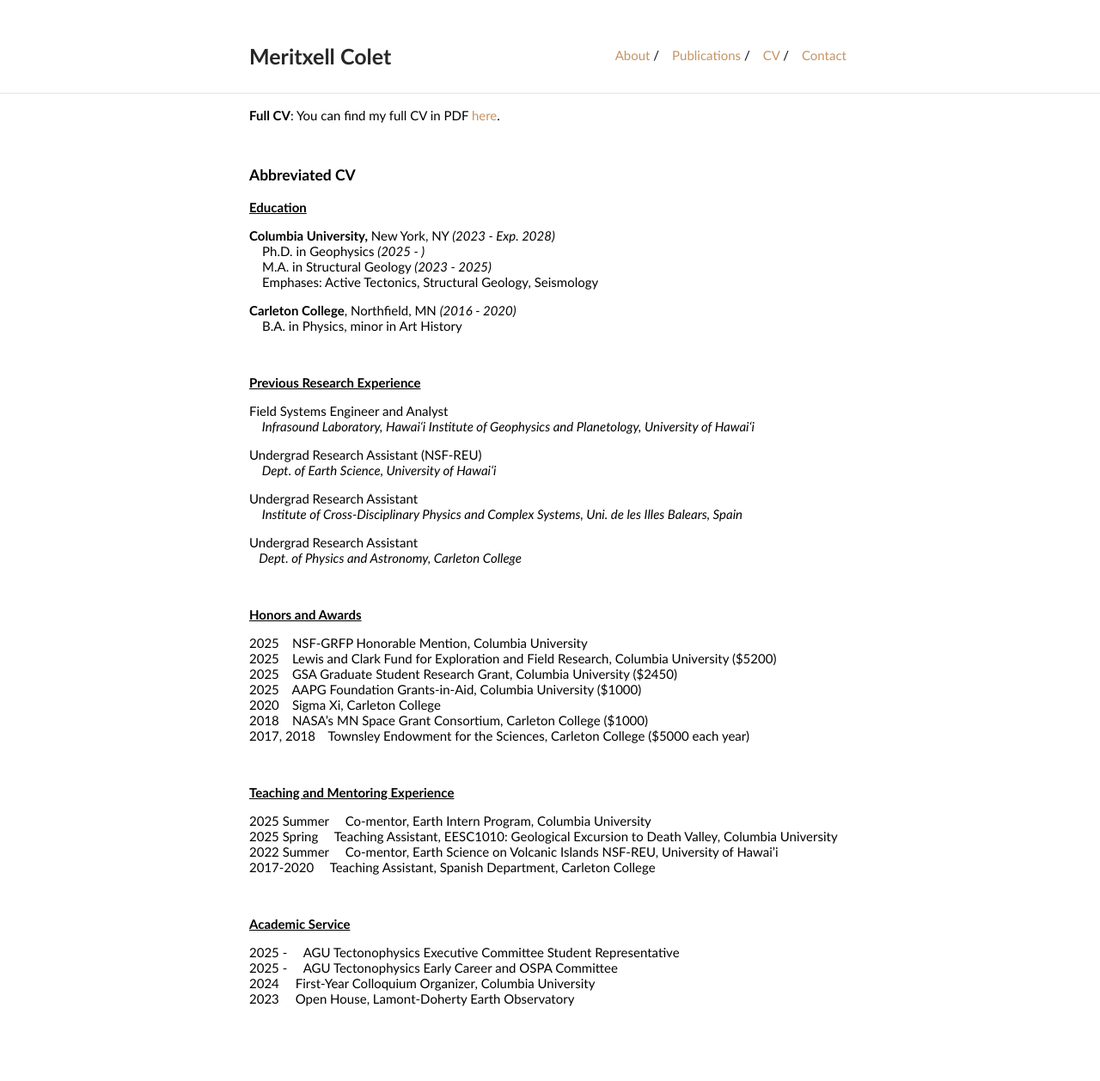
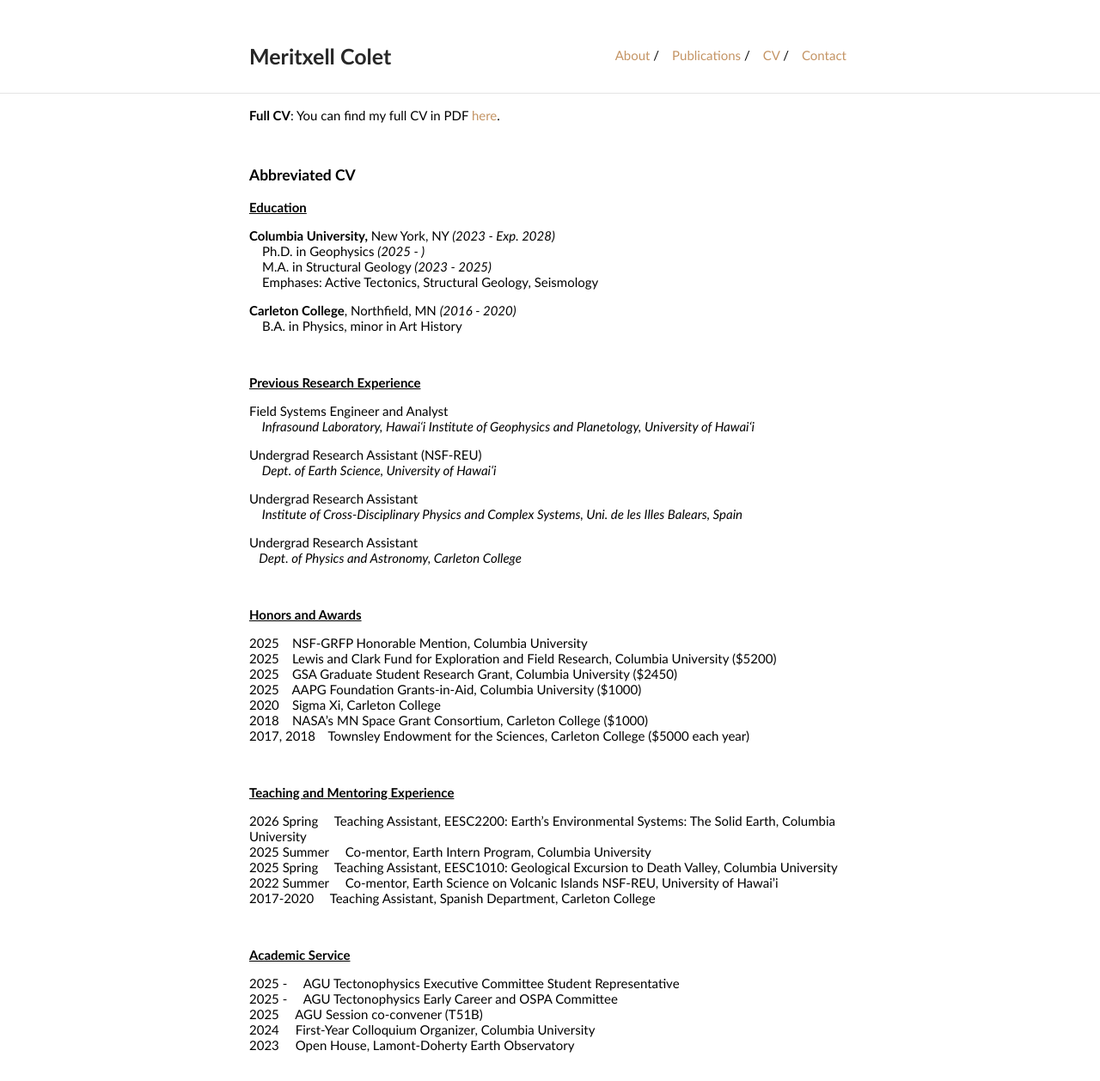
Before and after one commit to MeritxellC/MeritxellC.github.io, a Jekyll site: the page built from cv/cv.md, in a window 1280 px wide. Shown: the whole page at 86% size. Built offline with Jekyll 4.4.1, drawn with Linux system fonts in a browser that asks for light colours; before the commit the page ends 1204 px from its top, so only the background shows below that.

Commit message:
Updates pt.2

```diff
--- a/cv/cv.md
+++ b/cv/cv.md
@@ -65,6 +65,7 @@ Undergrad Research Assistant<br>
 <br style="line-height:1">
 
 <p><strong><u>Teaching and Mentoring Experience</u></strong></p>
+2026 Spring &emsp; Teaching Assistant, EESC2200: Earth’s Environmental Systems: The Solid Earth, Columbia University<br>
 2025 Summer &emsp; Co-mentor, Earth Intern Program, Columbia University <br>
 2025 Spring &emsp; Teaching Assistant, EESC1010: Geological Excursion to Death Valley, Columbia University<br>
 2022 Summer &emsp; Co-mentor, Earth Science on Volcanic Islands NSF-REU, University of Hawai'i <br>
@@ -76,6 +77,7 @@ Undergrad Research Assistant<br>
 <p><strong><u>Academic Service</u></strong></p>
 2025 - &emsp;  AGU Tectonophysics Executive Committee Student Representative<br>
 2025 -  &emsp;  AGU Tectonophysics Early Career and OSPA Committee<br>
+2025 &emsp; AGU Session co-convener (T51B)<br>
 2024 &emsp; First-Year Colloquium Organizer, Columbia University <br>
 2023 &emsp; Open House, Lamont-Doherty Earth Observatory <br>
 
```
Also changed, not shown: contact.md (+0 -2 lines), README.md, 1 other file.
